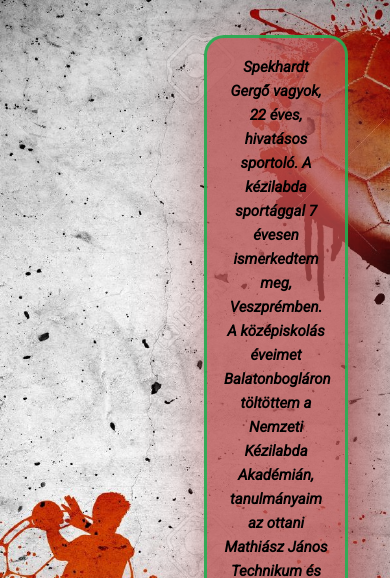
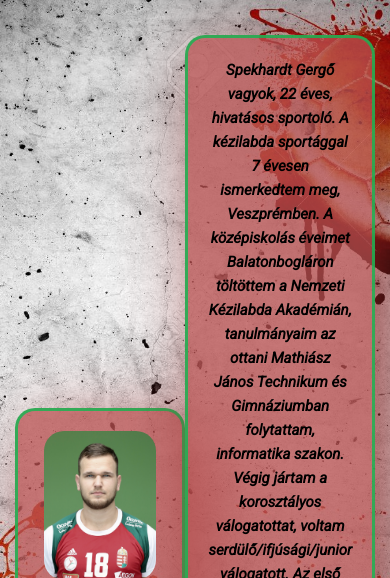
Before and after one commit to spekigrg/about-me, a plain HTML site: page index.html in a window 390 px wide. Shown: the top 578 px of the page. Drawn offline with Linux system fonts and the light colour scheme.

Commit message:
add base file structure

```diff
--- a/main.css
+++ b/main.css
@@ -5,6 +5,7 @@
     box-sizing: border-box;
     font-size: 100%;
   }
+
 body {
     background-color: rgb(204, 49, 49);
     background-image: url(assets/backgr2.jpg);
@@ -121,3 +122,31 @@ h2{
   font-weight: 600;
   font-size: 15px;
 }
+
+/* Create four equal columns that floats next to each other */
+.header, .content {
+  float: left;
+  width: 30%;
+  padding: 20px;
+}
+
+/* Clear floats after the columns */
+.card:after {
+  content: "";
+  display: table;
+  clear: both;
+}
+
+/* On screens that are 992px wide or less, go from four columns to two columns */
+@media screen and (max-width: 992px) {
+  .header, .content {
+    width: 50%;
+  }
+}
+
+/* On screens that are 600px wide or less, make the columns stack on top of each other instead of next to each other */
+@media screen and (max-width: 600px) {
+  .header, .content {
+    width: 100%;
+  }
+}
```
